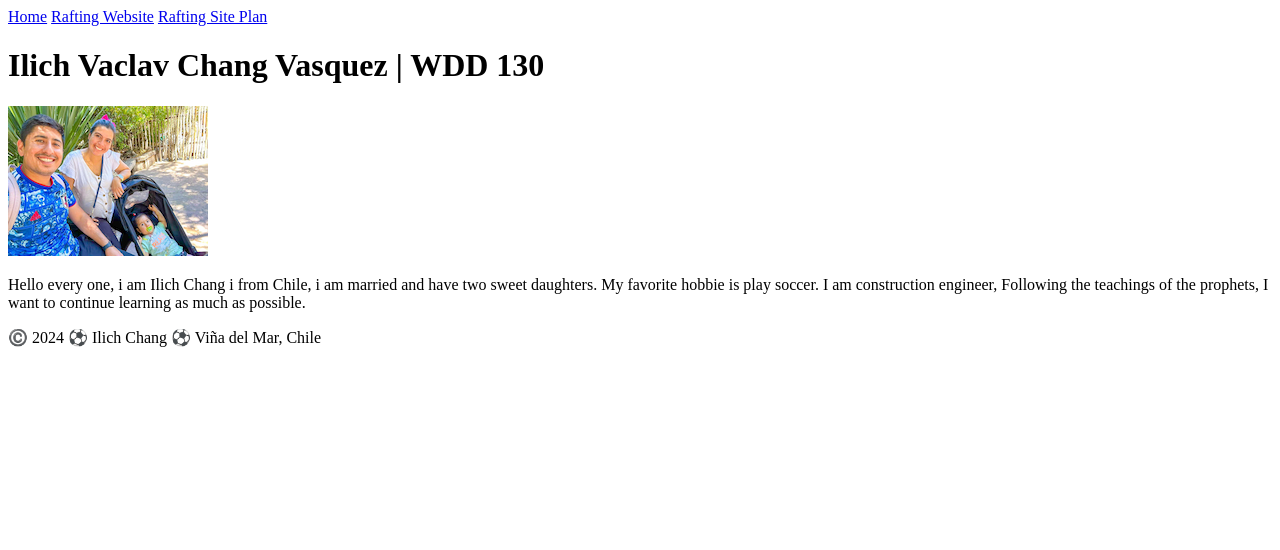
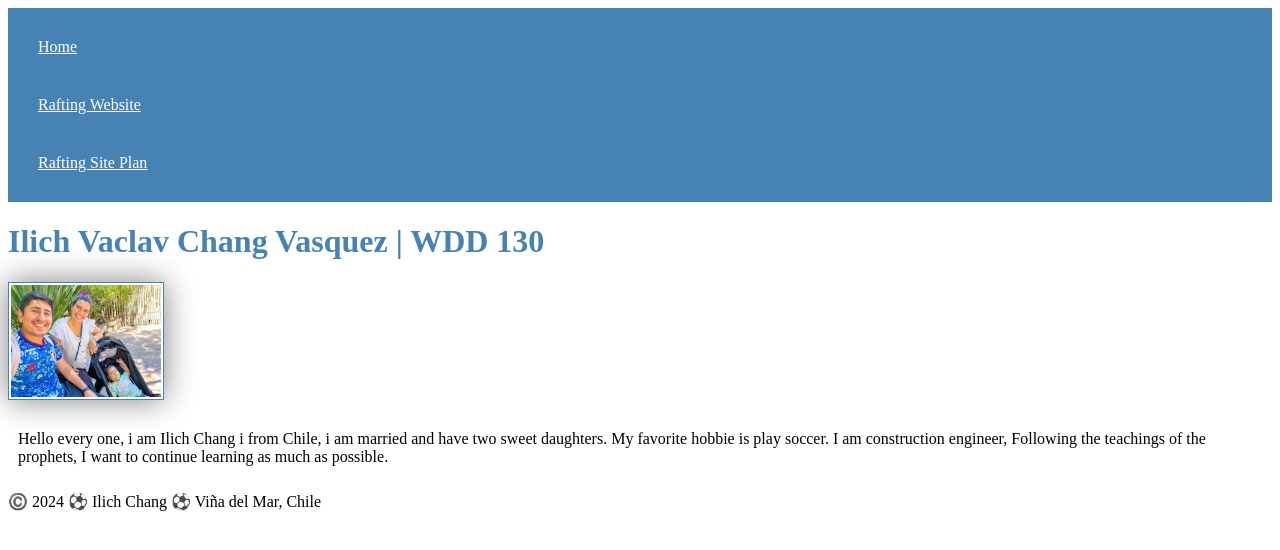
Before and after one commit to ichang14/wdd-130, a plain HTML site: page index.html in a window 1280 px wide. Drawn offline with Linux system fonts and the light colour scheme.

Commit message:
add style

```diff
--- a/index.html
+++ b/index.html
@@ -4,6 +4,7 @@
         <meta charset="utf-8">
         <meta name="viewport" content="width=device-width,initial-sacel=1.0">
         <title>Ilich Chang | WDD 130</title>
+        <link rel="stylesheet" href="styles/styles.css">
     </head>
     <body>
         <header>
--- /dev/null
+++ b/styles/styles.css
@@ -0,0 +1,26 @@
+nav{
+    background-color: steelblue;
+    padding: 10px;
+}
+
+nav a {
+    color: white;
+    display: block;
+    padding: 20px;
+}
+
+h1 {color: steelblue;
+
+}
+
+img{
+    width: 150px;
+    height: auto;
+    border: 1px solid steelblue;
+    padding: 2px;
+    box-shadow: 0 0 30px gray;
+}
+
+p{
+    padding: 10px;
+}
```
